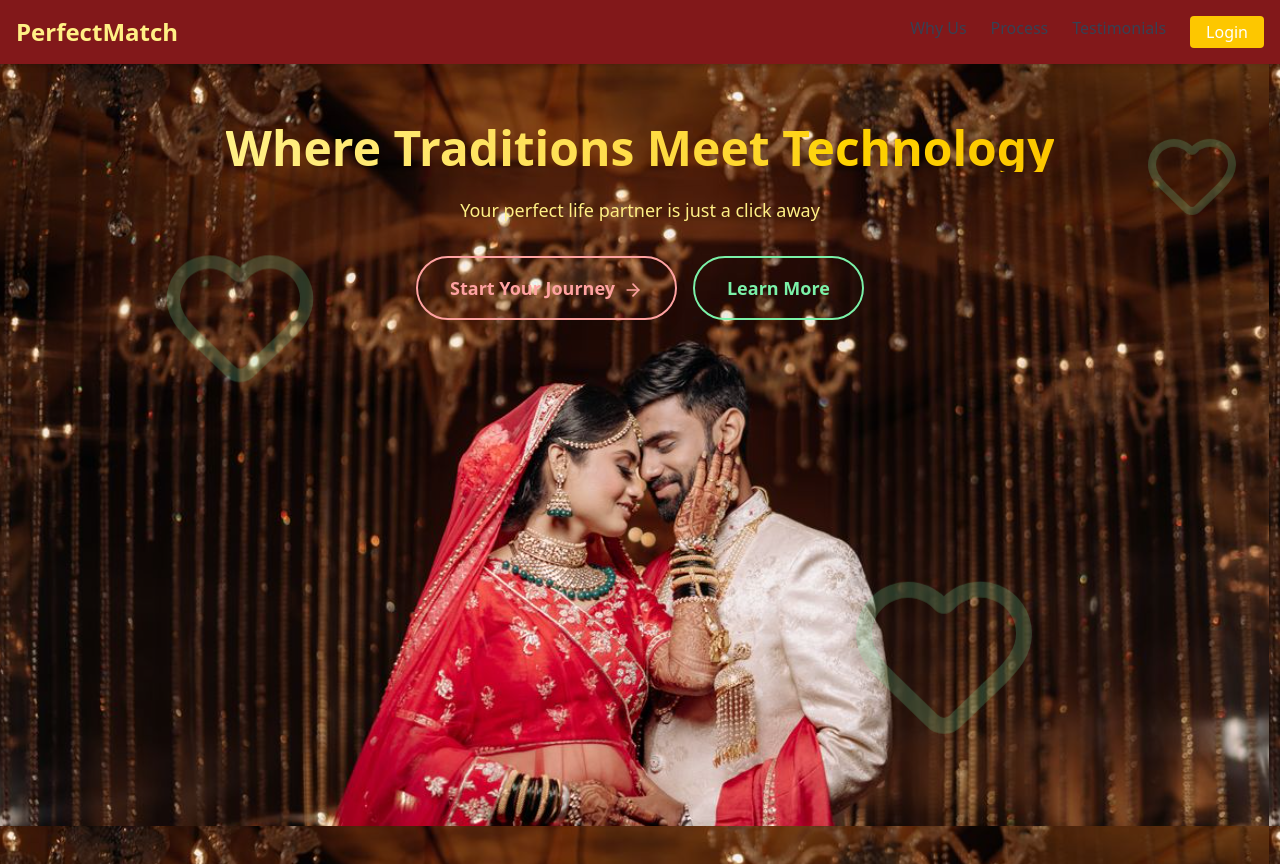
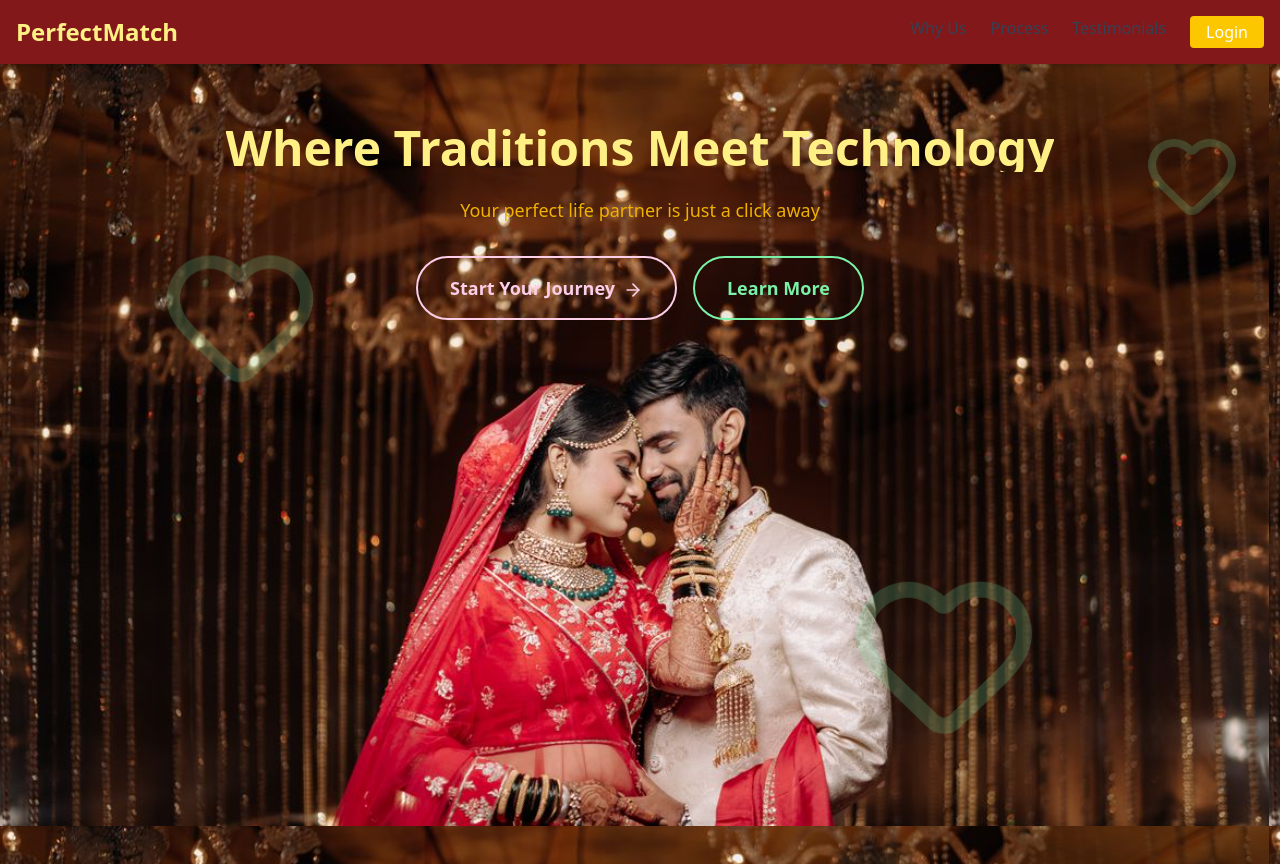
Before and after one commit to megbasrur/OggnTechMatrimonial, a React (Vite) app: page / in a window 1280 px wide. Shown: the top 866 px of the page. Built offline with nearby package versions, Linux system fonts and the light colour scheme.

Commit message:
Landing page

```diff
--- a/src/components/LandingPage.jsx
+++ b/src/components/LandingPage.jsx
@@ -109,16 +109,16 @@ const LandingPage = () => {
         <div className="relative z-10 h-full flex mt-15 justify-center px-4">
           <div className="text-center max-w-4xl mx-auto">
 
-            <h1 className="text-2xl md:text-5xl font-bold mb-6 text-transparent bg-clip-text bg-gradient-to-r from-yellow-200 to-yellow-400 animate-slide-up">
+            <h1 className="text-2xl md:text-5xl font-bold mb-6 text-transparent bg-clip-text bg-yellow-200 animate-slide-up">
               Where Traditions Meet Technology
             </h1>
 
-            <p className="text-lg md:text-lg text-yellow-200 mb-8 animate-slide-up delay-300">
+            <p className="text-lg md:text-lg text-yellow-500 mb-8 animate-slide-up delay-300">
               Your perfect life partner is just a click away
             </p>
 
             <div className="flex flex-col sm:flex-row gap-4 justify-center animate-slide-up delay-500">
-              <button className="border-2 border-red-300 text-red-300 px-8 py-4 rounded-full font-bold text-lg hover:from-yellow-300 hover:to-yellow-400 transform hover:scale-105 transition-all duration-300 shadow-lg hover:shadow-xl">
+              <button className="border-2 border-pink-200 text-pink-200 px-8 py-4 rounded-full font-bold text-lg hover:from-yellow-300 hover:to-yellow-400 transform hover:scale-105 transition-all duration-300 shadow-lg hover:shadow-xl">
                 Start Your Journey
                 <ArrowRight className="inline-block ml-2 w-5 h-5" />
               </button>
```
